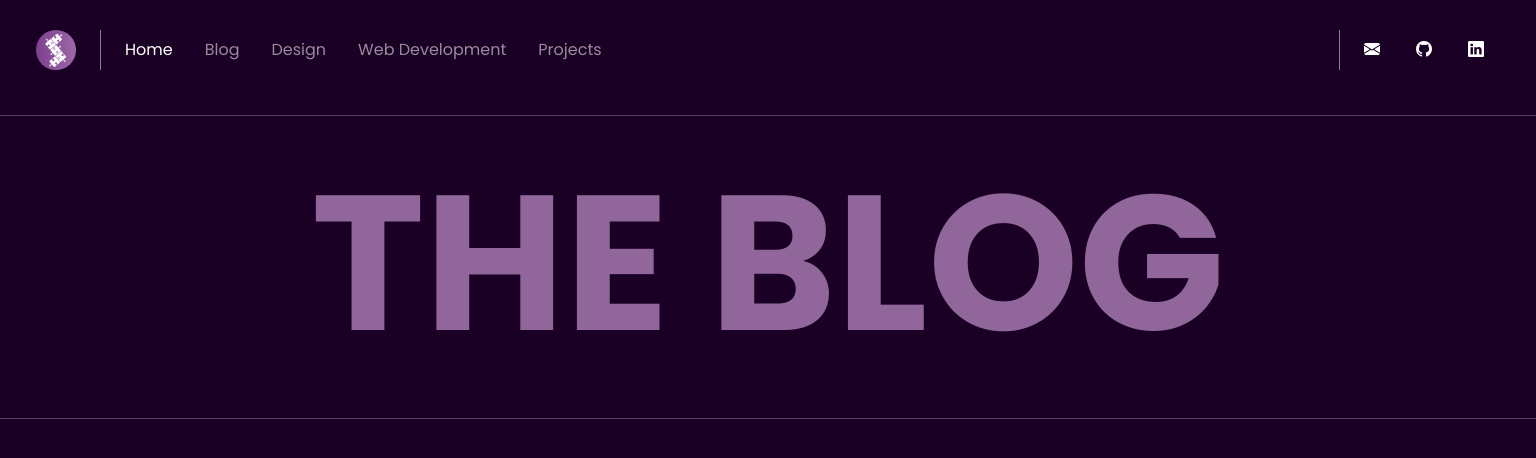
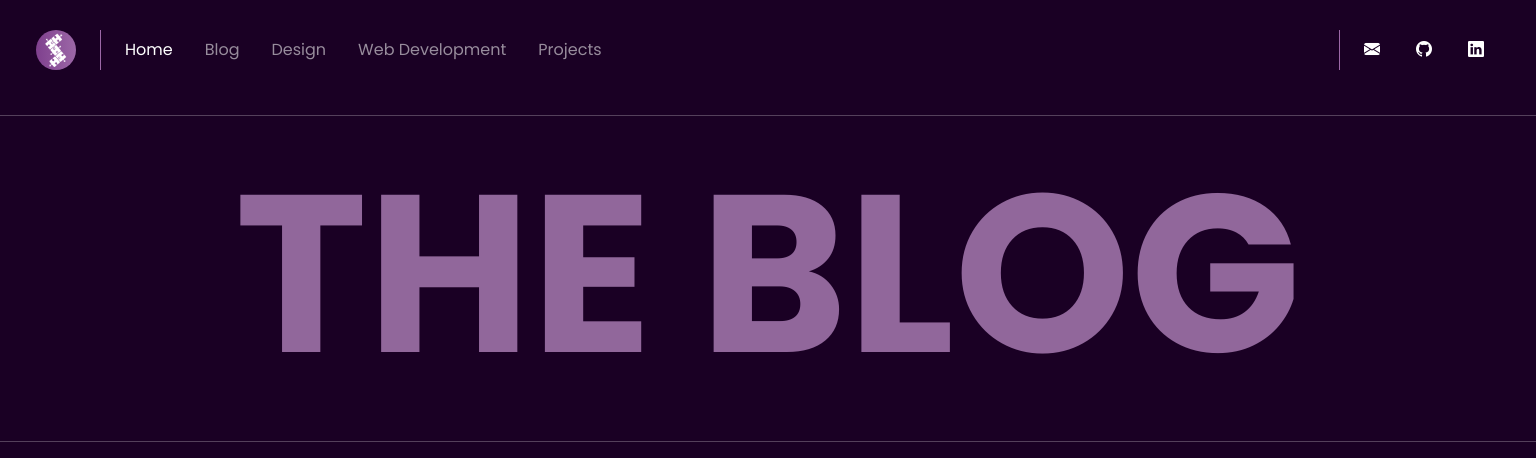
Before and after one commit to suuzanemoura/angular-blog, an Angular app: page / in a window 1536 px wide. Shown: the top 458 px of the page. Built offline with nearby package versions, Linux system fonts and the light colour scheme.

Commit message:
:lipstick: style: alteração no css no menu-title

```diff
--- a/src/app/components/menu-title/menu-title.component.css
+++ b/src/app/components/menu-title/menu-title.component.css
@@ -8,7 +8,7 @@
     }
 
     @media (min-width: 1440px){
-        font-size: 12rem;
+        font-size: 14rem;
         font-weight: bolder;
     }
 }
--- a/src/app/components/menu-title/menu-title.component.html
+++ b/src/app/components/menu-title/menu-title.component.html
@@ -1,5 +1,5 @@
 <div class="d-flex justify-content-center flex-column my-3">
     <hr>
-    <h1 class="menu-title fw-bold py-3">{{title}}</h1>
+    <h1 class="menu-title fw-bold py-2">{{title}}</h1>
     <hr>
 </div>
```
